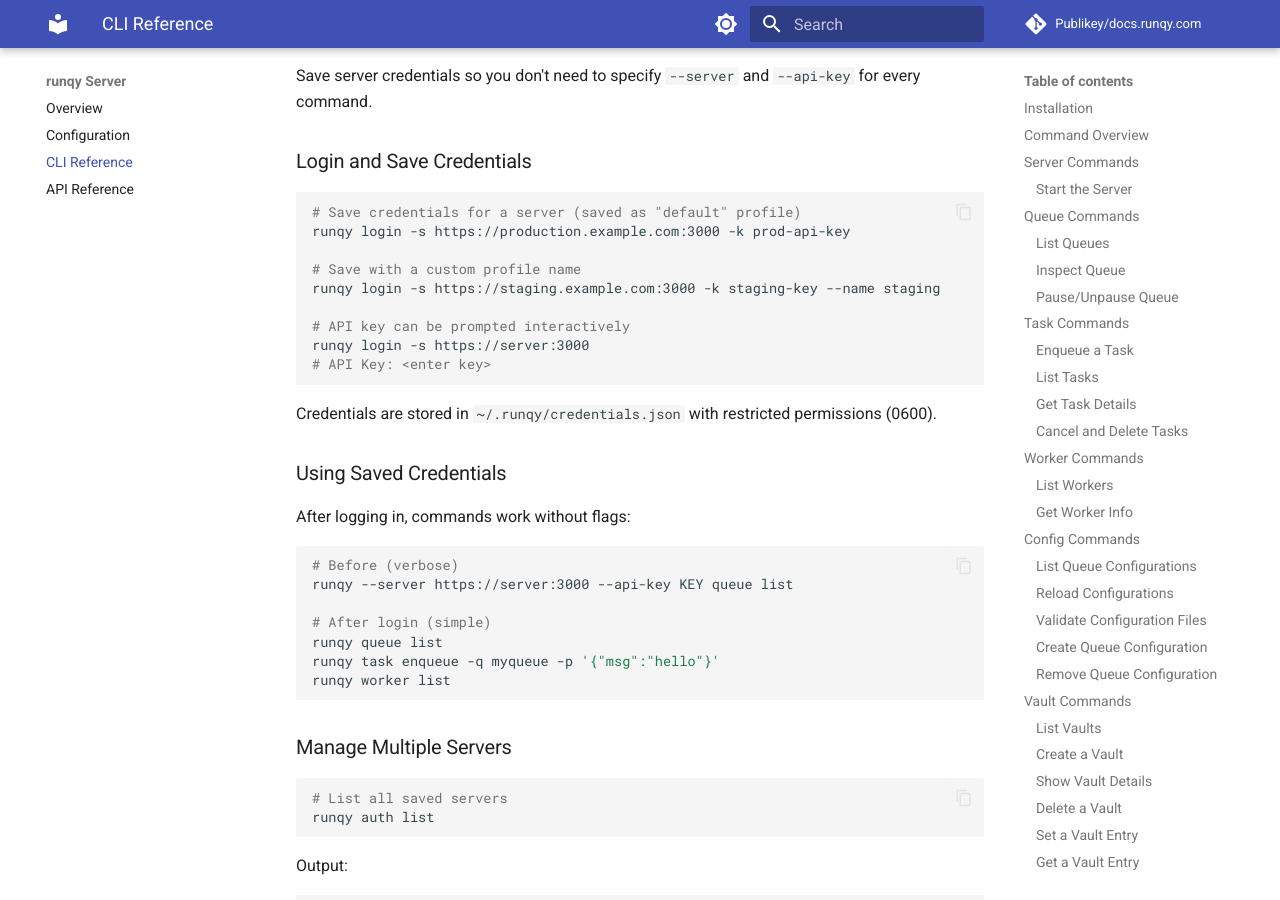
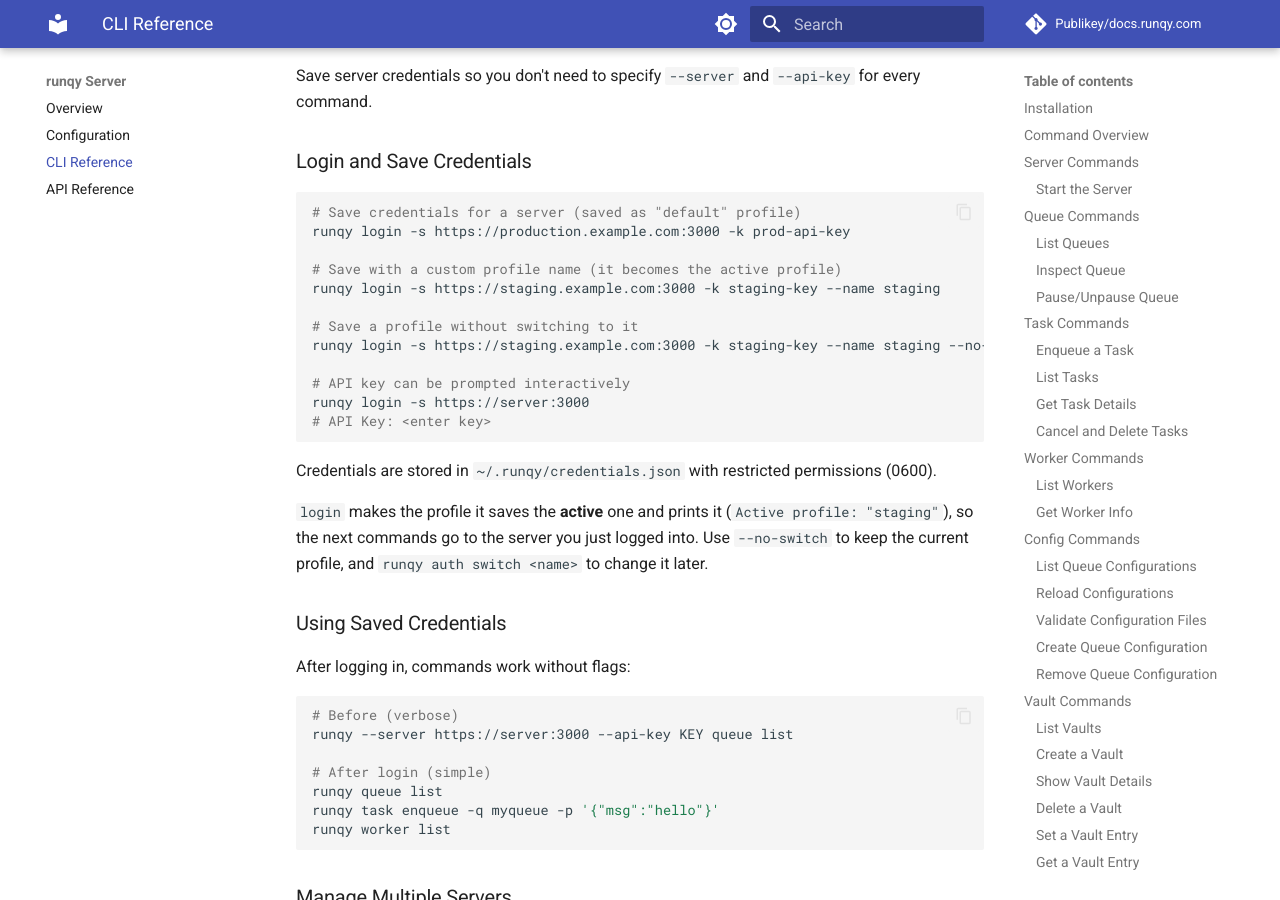
Before and after one commit to Publikey/docs.runqy.com, an MkDocs documentation site: the page built from docs/server/cli.md, in a window 1280 px wide and 900 px high, scrolled down 12284 px. Built offline with MkDocs 1.6.1 and Material for MkDocs 9.7.7, drawn with Linux system fonts in a browser that asks for light colours; comment, search, counter and statistics services are not loaded.

Commit message:
Docs: login activates the saved profile; --no-switch
Co-Authored-By: Claude Opus 5.5 <noreply@anthropic.com>

````diff
--- a/docs/server/cli.md
+++ b/docs/server/cli.md
@@ -538,8 +538,11 @@ Save server credentials so you don't need to specify `--server` and `--api-key`
 # Save credentials for a server (saved as "default" profile)
 runqy login -s https://production.example.com:3000 -k prod-api-key
 
-# Save with a custom profile name
+# Save with a custom profile name (it becomes the active profile)
 runqy login -s https://staging.example.com:3000 -k staging-key --name staging
+
+# Save a profile without switching to it
+runqy login -s https://staging.example.com:3000 -k staging-key --name staging --no-switch
 
 # API key can be prompted interactively
 runqy login -s https://server:3000
@@ -547,6 +550,10 @@ runqy login -s https://server:3000
 ```
 
 Credentials are stored in `~/.runqy/credentials.json` with restricted permissions (0600).
+
+`login` makes the profile it saves the **active** one and prints it (`Active profile: "staging"`),
+so the next commands go to the server you just logged into. Use `--no-switch` to keep the current
+profile, and `runqy auth switch <name>` to change it later.
 
 ### Using Saved Credentials
 
````
